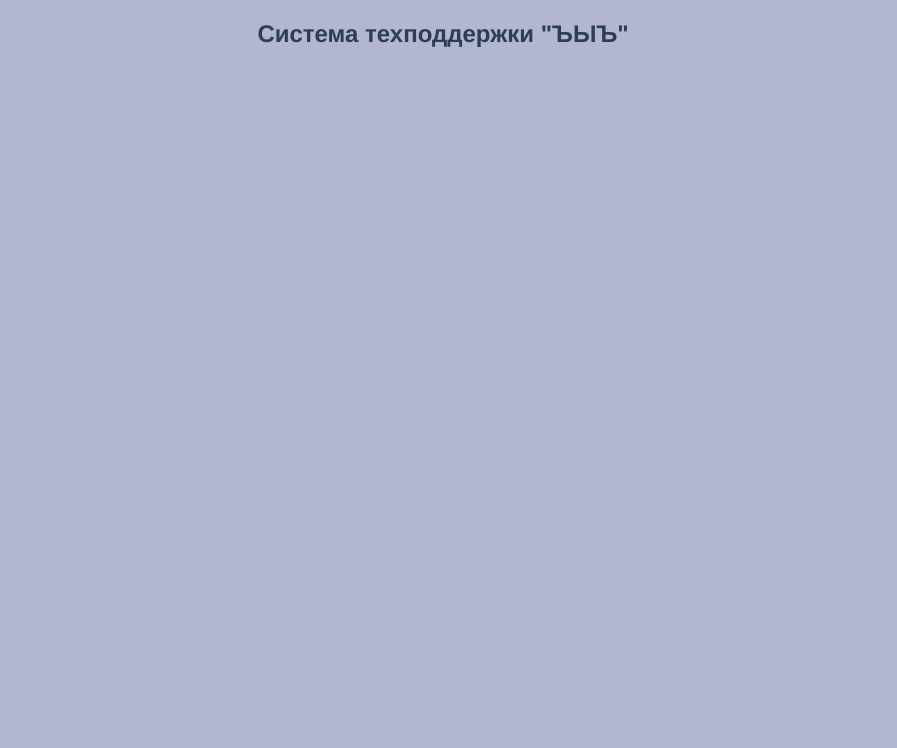
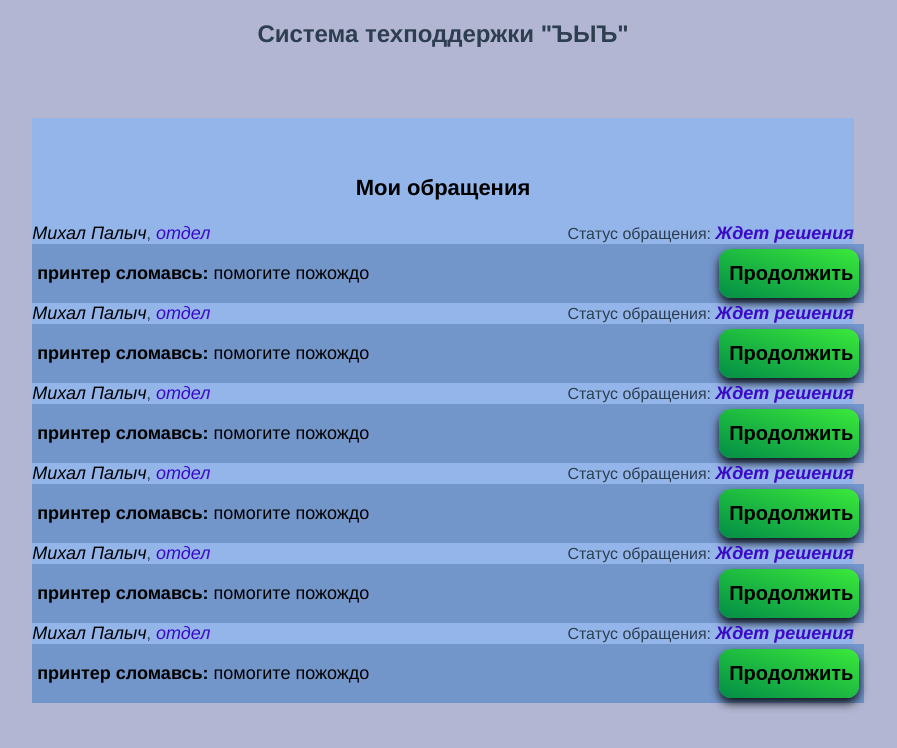
Before and after one commit to podisodi/TechSupportik, a Vue app: page /chats in a window 1280 px wide. Shown: the top 748 px of the page, without its empty margins (197-1094 px from the left). Built offline with nearby package versions, Linux system fonts and the light colour scheme.

Commit message:
Сопстна чатек

```diff
--- a/package.json
+++ b/package.json
@@ -10,6 +10,7 @@
     "axios": "^1.3.5",
     "core-js": "^3.8.3",
     "vue": "^2.6.14",
+    "vue-advanced-chat": "^2.0.7",
     "vue-router": "^3.5.1",
     "vuex": "^3.6.2"
   },
--- /dev/null
+++ b/src/components/ChLiItBox.vue
@@ -0,0 +1,55 @@
+<template>
+  <div class="cli-box">
+    <div class="cli-text">
+        <span class="title-problem">{{ title }}: </span><span class="last-message">{{ lastMessage }}</span>
+    </div>
+    <beauty-button class="btn-chat-list" look="primary" text="Продолжить" />
+  </div>
+</template>
+
+<script>
+import BeautyButton from './BeautyButton.vue';
+
+export default {
+    name: 'ChatListBox',
+    props: {
+        title: String,
+        lastMessage: String,
+    },
+    components: {
+        BeautyButton,
+    }
+}
+
+</script>
+
+<style scoped>
+.cli-box{
+    background-color: rgb(114, 149, 202);
+    display: flex;
+    justify-content: space-between;
+    padding: 5px;
+    align-items: center;
+}
+.cli-text {
+    white-space: nowrap;
+    overflow: hidden;
+    max-width: 65%;
+    text-overflow: ellipsis;
+}
+.btn-chat-list {
+  width: 17%;
+  height: 2.45em;
+}
+.title-problem{
+    color: black;
+    font-size: 18px;
+    font-weight: bold;
+    text-align: left;
+}
+.last-message{
+    color: black;
+    font-size: 18px;
+    text-align: left;
+}
+</style>
--- /dev/null
+++ b/src/components/ChLiItLabel.vue
@@ -0,0 +1,71 @@
+<template>
+<div class="main-wrapper">
+    <div>
+        <span class="txt-left">{{ userName}}</span>,<span class="depart-st"> {{departament }} </span>
+    </div>
+    <div>
+        <span>Статус обращения: </span><span :class="'status status-' + status">{{ statusStr }}</span>
+    </div>
+</div>
+</template>
+
+<script>
+export default {
+    name: 'ChatListLabel',
+    props: {
+        userName: String,
+        departament: String,
+        status: String,
+    },
+    computed: {
+        statusStr: function() {
+            switch (this.status) {
+                case 'start': return 'Начато';
+                case 'wait': return 'Ждет решения';
+                case 'finish': return 'Завершено';
+                case 'reject': return 'Отклонено';
+                default: return 'Не определен';
+            }
+        }
+    }
+}
+</script>
+
+<style scoped>
+.main-wrapper {
+    display: flex;
+    justify-content: space-between;
+}
+.txt-left{
+    color:black;
+    font-size: 18px;
+    font-style: italic;
+}
+.depart-st{
+    color: rgb(60, 10, 199);
+    font-size: 18px;
+    font-style: italic;
+}
+.txt-right{
+    color:black;
+    font-size: 18px;
+    font-style: italic;
+}
+.status {
+    font-size: 18px;
+    font-style: italic;
+    font-weight: bold;
+}
+.status-start{
+    color: rgb(199, 120, 10);
+}
+.status-finish{
+    color: rgb(13, 199, 10);
+}
+.status-wait{
+    color: rgb(60, 10, 199);
+}
+.status-reject{
+    color: rgb(199, 48, 10);
+}
+</style>
--- /dev/null
+++ b/src/components/ChatList.vue
@@ -0,0 +1,55 @@
+<template>
+  <div class="chats-background">
+     <div>
+        <h3 class="chats-title"> Мои обращения </h3>
+     </div>
+     <chat-list-item v-for="item in chats" :key="item.id" :chat="item" />
+  </div>
+ </template>
+
+<script>
+import ChatListItem from './ChatListItem.vue'
+
+export default {
+    name: 'ChatList',
+    components: {
+        ChatListItem,
+  },
+  data() {
+    return {
+      chat: {
+        id: 1,
+        userName: 'Михал Палыч',
+        userDepartment: 'отдел',
+        status: 'wait',
+        problem: 'принтер сломавсь',
+        lastMessage: 'помогите пожождо'
+      },
+    }
+  },
+  computed: {
+    chats: function() {
+        let res = [];
+        for(let i = 0; i < 6; i++) {
+            let chatClone = {...this.chat};
+            chatClone.id = i;
+            res.push(chatClone)
+        }
+      return res;
+    }
+  }
+}
+</script>
+
+<style scoped>
+.chats-title{
+  text-align: center;
+  padding-top: 35px;
+  font-size: 22px;
+  color: black;
+
+}
+.chats-background{
+  background-color:rgb(147, 181, 233);
+}
+</style>
--- a/src/components/ChatListItem.vue
+++ b/src/components/ChatListItem.vue
@@ -1,10 +1,30 @@
 <template>
-
+    <div>
+        <ch-li-it-label style="width: 100%;" :userName="chat.userName" :departament="chat.userDepartment" :status="chat.status" />
+        <ch-li-it-box style="width: 100%;" :title="chat.problem" :lastMessage="chat.lastMessage" />
+    </div>
 </template>
 
 <script>
+import ChLiItBox from '@/components/ChLiItBox.vue';
+import ChLiItLabel from '@/components/ChLiItLabel.vue';
+
 export default {
-    name: 'ChatListItem'
+    name: 'ChatListItem',
+    components: {
+        ChLiItBox,
+        ChLiItLabel,
+    },
+    props: {
+        chat: {
+            id: Number,
+            userName: String,
+            userDepartment: String,
+            status: String,
+            problem: String,
+            lastMessage: String,
+        }
+    }
 }
 </script>
 
--- a/src/router/index.js
+++ b/src/router/index.js
@@ -17,6 +17,16 @@ const routes = [
     // this generates a separate chunk (about.[hash].js) for this route
     // which is lazy-loaded when the route is visited.
     component: () => import(/* webpackChunkName: "about" */ '../views/AboutView.vue')
+  },
+  {
+    path: '/chats',
+    name: 'chats',
+    component: () => import('@/views/ChatsView.vue')
+  },
+  {
+    path: '/test',
+    name: 'test',
+    component: () => import('@/views/TestView.vue')
   }
 ]
 
--- /dev/null
+++ b/src/views/ChatsView.vue
@@ -0,0 +1,24 @@
+<template>
+  <div class="content">
+    <chat-list style="width: 65%;" />
+  </div>
+</template>
+
+<script>
+import ChatList from '@/components/ChatList.vue';
+
+export default {
+    name: "ChatsView",
+    components: {
+        ChatList,
+    },
+}
+</script>
+
+<style scoped>
+.content {
+    display: flex;
+    flex-direction: column;
+    align-items: center;
+}
+</style>
--- /dev/null
+++ b/src/views/TestView.vue
@@ -0,0 +1,96 @@
+<template>
+    <div>
+        <beauty-button look="primary" :text="curUser" @click="changeUser" />
+        <vue-advanced-chat
+            :current-user-id="curUser"
+            :messages="JSON.stringify(messages)"
+            :messages-loaded="msgLoaded"
+            :rooms="JSON.stringify([room])"
+            :room-info-enabled="false"
+            :single-room="true"
+            :text-messages="JSON.stringify({LAST_SEEN: 'последний раз был(а) на бутылке '})"
+            @send-message="msgSend($event.detail[0])"
+            @fetch-messages="fetch()"
+        />
+    </div>
+
+</template>
+
+<script>
+import BeautyButton from '@/components/BeautyButton.vue';
+import {register} from 'vue-advanced-chat';
+register();
+
+export default {
+    name: "TestView",
+    components: {
+        BeautyButton,
+    },
+    data() {
+        return {
+            curUser: '1',
+            room: {
+                roomId: '1',
+                roomName: '',
+                avatar: '',
+                users: [
+                    {
+                        _id: '1',
+                        username: 'Михал Палыч Терентьев',
+                        avatar: '',
+                        status: {
+                            state: 'offline',
+                            lastChanged: 'вчера'
+                        }
+                    },
+                    {
+                        _id: '2',
+                        username: 'Наталья Морская Пехота',
+                        avatar: '',
+                        status: {
+                            state: 'online',
+                            lastChanged: 'pizda'
+                        }
+                    },
+                ]
+            },
+            messages: [],
+            msgLoaded: false,
+        }
+    },
+    created() {
+        this.setRoomName();
+    },
+    methods: {
+        fetch() {
+            setTimeout(() => {
+                this.messages = [];
+                this.msgLoaded = true;
+            });
+        },
+        msgSend(message) {
+			this.messages = [
+				...this.messages,
+				{
+					_id: this.messages.length,
+					content: message.content,
+					senderId: this.curUser,
+					timestamp: new Date().toString().substring(16, 21),
+					date: new Date().toDateString()
+				}
+			];
+		},
+        changeUser() {
+            this.curUser = this.curUser == '1' ? '2' : '1';
+            this.setRoomName();
+        },
+        setRoomName() {
+            this.room.roomName = this.room.users.find(x => x._id !== this.curUser).username;
+        }
+    }
+}
+</script>
+
+<style>
+
+</style>
```
Also changed, not shown: 1 other file (tests, documents, lock files or other folders).
